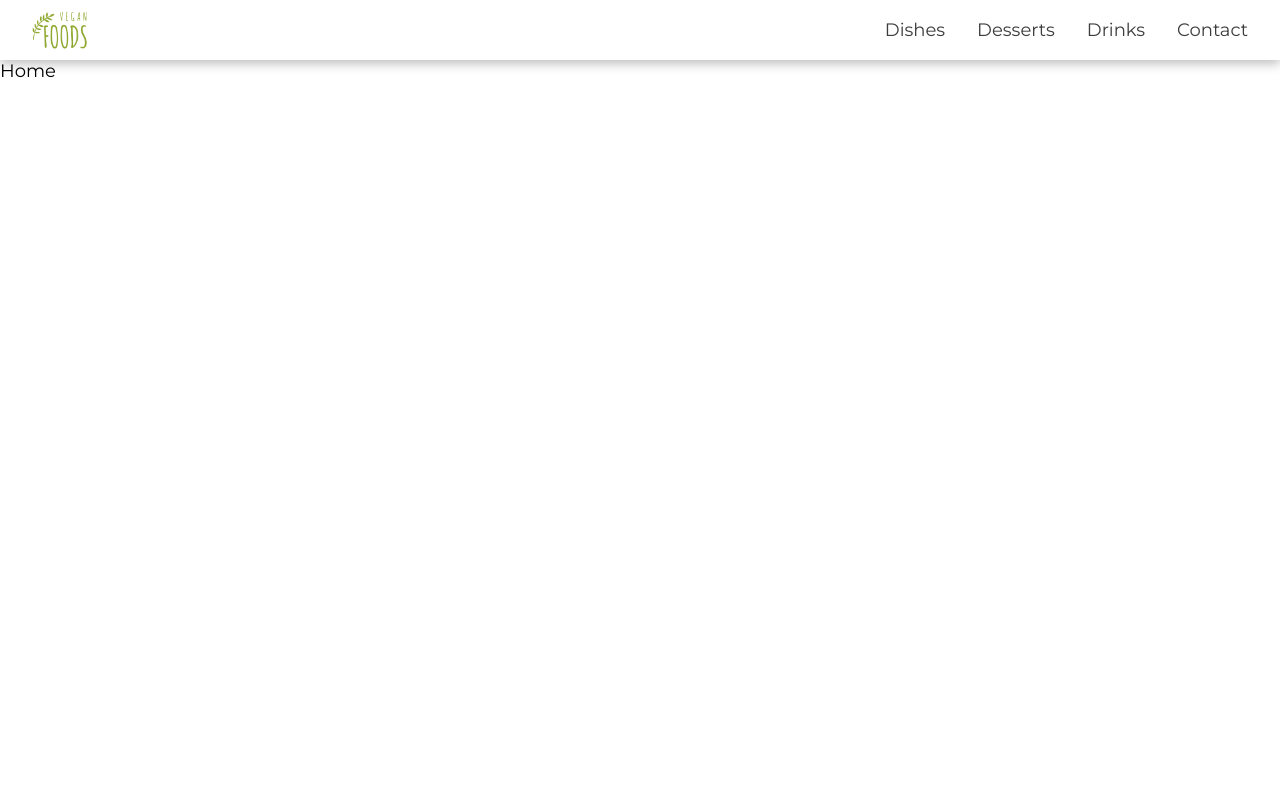
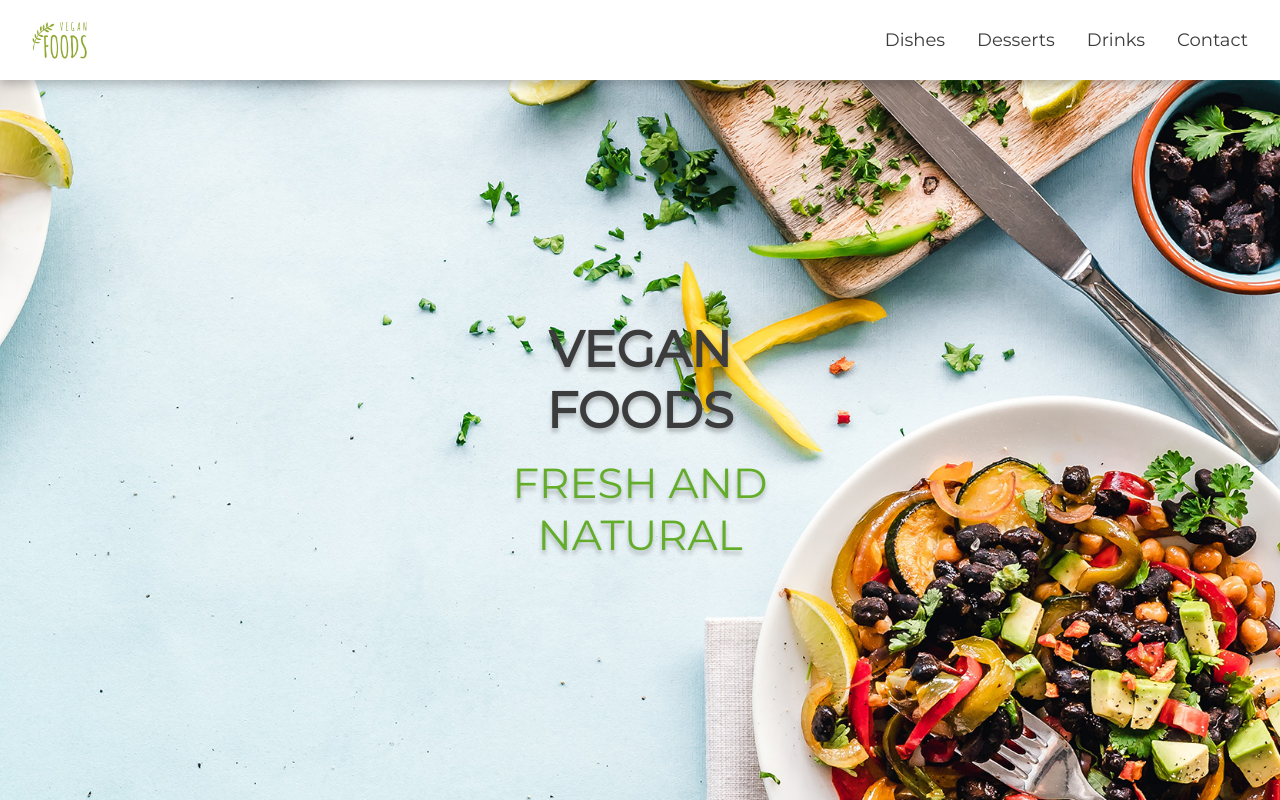
Before and after one commit to Nermeen-M/vegan-restaurant, a React (Create React App) app: page / in a window 1280 px wide. Built offline with nearby package versions, Linux system fonts and the light colour scheme.

Commit message:
Hero section

```diff
--- a/src/assets/styles/base/typography.css
+++ b/src/assets/styles/base/typography.css
@@ -1,13 +1,17 @@
 h1 {
   font-size: 40px;
+  font-weight: bold;
+  text-transform: uppercase;
 }
 
 h2 {
   font-size: 28px;
+  text-transform: uppercase;
 }
 
 h3 {
   font-size: 18px;
+  font-weight: bold;
 }
 
 p {
--- a/src/assets/styles/base/variables.css
+++ b/src/assets/styles/base/variables.css
@@ -18,5 +18,6 @@
 /* Other */
 :root {
   --box-shadow: 0 4px 10px rgb(0 0 0 / 25%);
+  --text-shadow: 0 4px 4px rgb(0 0 0 / 25%);
   --transition: 0.3s ease-in-out;
 }
--- a/src/assets/styles/components/Header.css
+++ b/src/assets/styles/components/Header.css
@@ -35,6 +35,7 @@ header nav a:hover {
 
 @media screen and (min-width: 1200px) {
   header {
+    height: 80px;
     padding: var(--space-medium) var(--space-x-large);
   }
   header nav {
--- /dev/null
+++ b/src/assets/styles/components/Hero.css
@@ -0,0 +1,30 @@
+#hero {
+  height: calc(100vh - 60px);
+  background: url("../../images/hero-background.jpg") no-repeat 63% center;
+  background-size: cover;
+  display: flex;
+  justify-content: center;
+  align-items: center;
+}
+
+#hero .text {
+  text-align: center;
+  width: 316px;
+}
+
+#hero .text h1 {
+  color: var(--color-dark-gray);
+  text-shadow: var(--text-shadow);
+  margin-bottom: var(--space-medium);
+}
+
+#hero .text h2 {
+  color: var(--color-green);
+  text-shadow: var(--text-shadow);
+}
+
+@media screen and (min-width: 1200px) {
+  #hero {
+    height: calc(100vh - 80px);
+  }
+}
--- a/src/assets/styles/style.css
+++ b/src/assets/styles/style.css
@@ -7,3 +7,4 @@
 
 /* Components */
 @import "./components/Header.css";
+@import "./components/Hero.css";
--- /dev/null
+++ b/src/components/Hero.jsx
@@ -0,0 +1,10 @@
+export default function Hero() {
+  return (
+    <section id="hero">
+      <div className="text">
+        <h1>Vegan Foods</h1>
+        <h2>Fresh and Natural</h2>
+      </div>
+    </section>
+  );
+}
--- a/src/pages/Home.jsx
+++ b/src/pages/Home.jsx
@@ -1,3 +1,9 @@
+import Hero from "../components/Hero";
+
 export default function Home() {
-  return <div>Home</div>;
+  return (
+    <div id="home">
+      <Hero />
+    </div>
+  );
 }
```
Also changed, not shown: src/assets/images/hero-background.jpg (renamed from src/assets/images/hero background.jpg).
